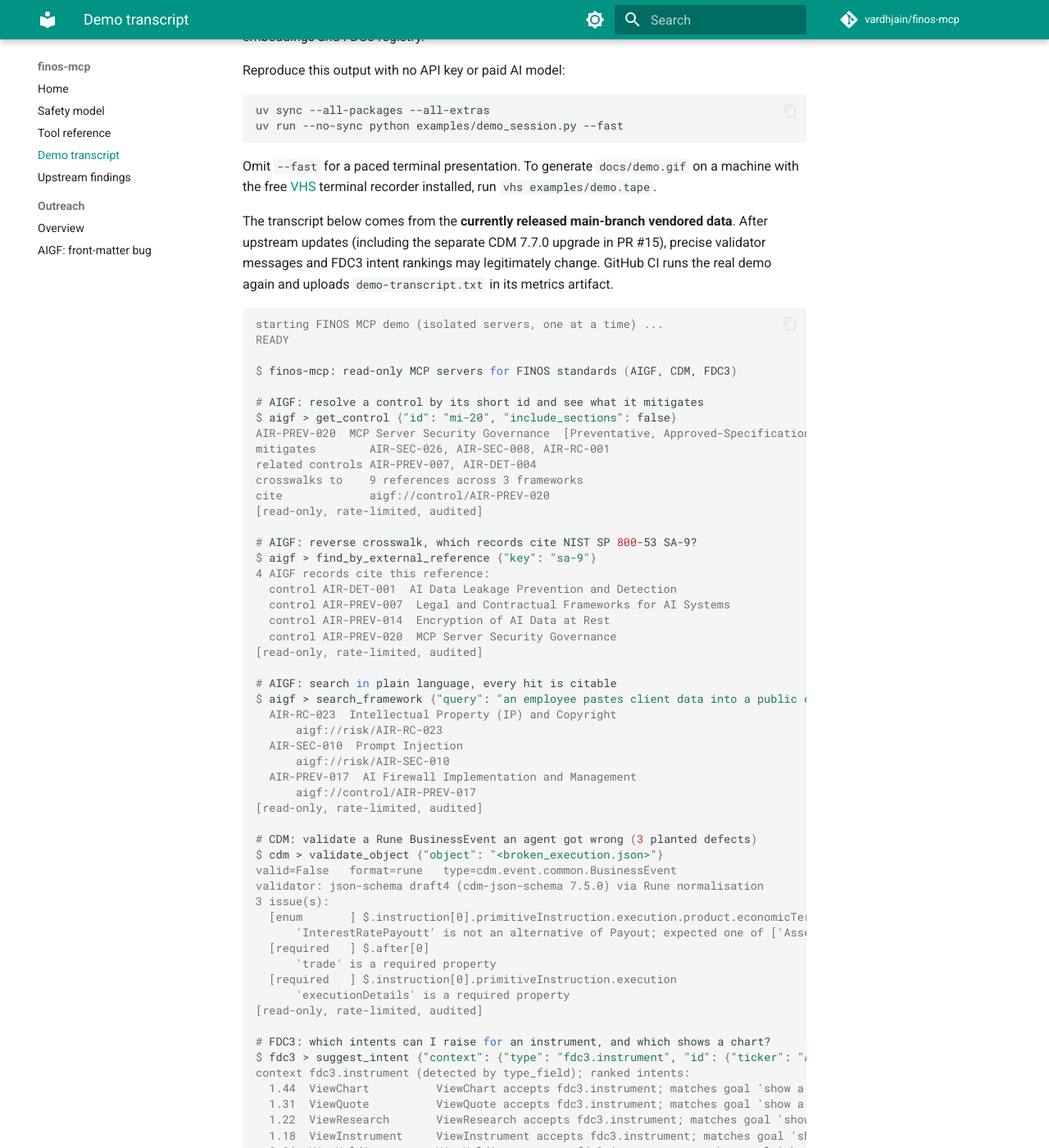
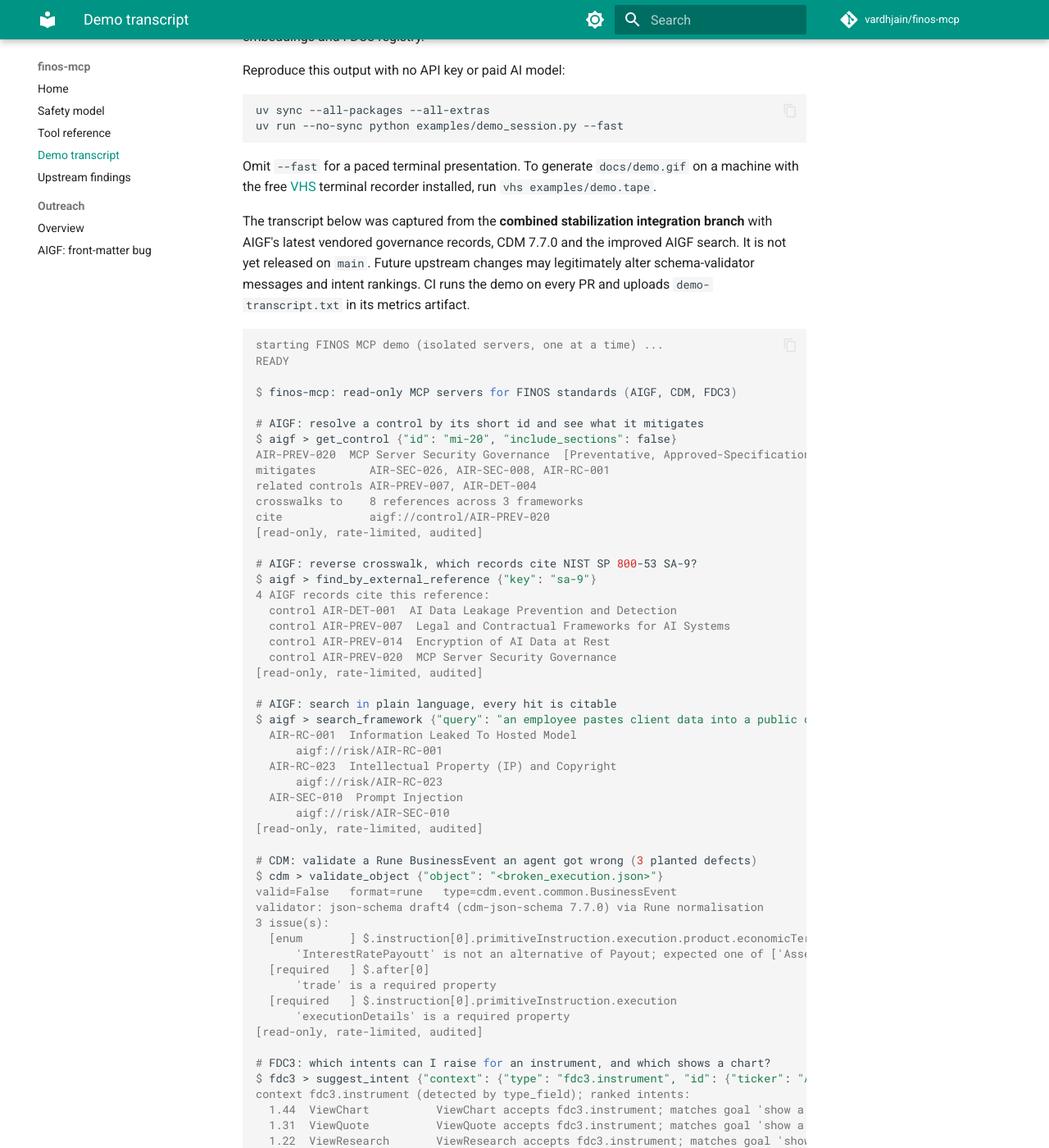
Before and after one commit to vardhjain/finos-mcp, an MkDocs documentation site: the page built from docs/demo.md, in a window 1280 px wide and 1400 px high, scrolled down 292 px. Shown: the whole window at 82% size. Built offline with MkDocs 1.6.1 and Material for MkDocs 9.7.7, drawn with Linux system fonts in a browser that asks for light colours; comment, search, counter and statistics services are not loaded.

Commit message:
docs(integration): refresh live demo transcript for CDM 7.7 and AIGF 2026

````diff
--- a/docs/demo.md
+++ b/docs/demo.md
@@ -1,7 +1,7 @@
 # Live demo
 
 This is the **actual output** of the low-memory demonstration recorded in
-[GitHub Actions CI](https://github.com/vardhjain/finos-mcp/actions/runs/40156637876),
+[GitHub Actions CI](https://github.com/vardhjain/finos-mcp/actions/runs/40158262833),
 not mocked tool results. Five real MCP calls are made across AIGF, CDM and FDC3.
 
 Unlike the earlier version, `examples/demo_session.py` launches each server in a
@@ -20,10 +20,11 @@
 `docs/demo.gif` on a machine with the free [VHS](https://github.com/charmbracelet/vhs)
 terminal recorder installed, run `vhs examples/demo.tape`.
 
-The transcript below comes from the **currently released main-branch vendored data**.
-After upstream updates (including the separate CDM 7.7.0 upgrade in PR #15), precise
-validator messages and FDC3 intent rankings may legitimately change. GitHub CI
-runs the real demo again and uploads `demo-transcript.txt` in its metrics artifact.
+The transcript below was captured from the **combined stabilization integration branch**
+with AIGF's latest vendored governance records, CDM 7.7.0 and the improved AIGF search.
+It is not yet released on `main`. Future upstream changes may legitimately alter
+schema-validator messages and intent rankings. CI runs the demo on every PR and
+uploads `demo-transcript.txt` in its metrics artifact.
 
 ```console
 starting FINOS MCP demo (isolated servers, one at a time) ...
@@ -36,7 +37,7 @@
 AIR-PREV-020  MCP Server Security Governance  [Preventative, Approved-Specification]
 mitigates        AIR-SEC-026, AIR-SEC-008, AIR-RC-001
 related controls AIR-PREV-007, AIR-DET-004
-crosswalks to    9 references across 3 frameworks
+crosswalks to    8 references across 3 frameworks
 cite             aigf://control/AIR-PREV-020
 [read-only, rate-limited, audited]
 
@@ -51,18 +52,18 @@
 
 # AIGF: search in plain language, every hit is citable
 $ aigf > search_framework {"query": "an employee pastes client data into a public chatbot", "k": 3}
+  AIR-RC-001  Information Leaked To Hosted Model
+      aigf://risk/AIR-RC-001
   AIR-RC-023  Intellectual Property (IP) and Copyright
       aigf://risk/AIR-RC-023
   AIR-SEC-010  Prompt Injection
       aigf://risk/AIR-SEC-010
-  AIR-PREV-017  AI Firewall Implementation and Management
-      aigf://control/AIR-PREV-017
 [read-only, rate-limited, audited]
 
 # CDM: validate a Rune BusinessEvent an agent got wrong (3 planted defects)
 $ cdm > validate_object {"object": "<broken_execution.json>"}
 valid=False   format=rune   type=cdm.event.common.BusinessEvent
-validator: json-schema draft4 (cdm-json-schema 7.5.0) via Rune normalisation
+validator: json-schema draft4 (cdm-json-schema 7.7.0) via Rune normalisation
 3 issue(s):
   [enum       ] $.instruction[0].primitiveInstruction.execution.product.economicTerms.payout[0].@type
       'InterestRatePayoutt' is not an alternative of Payout; expected one of ['AssetPayout', 'Commodit
````
